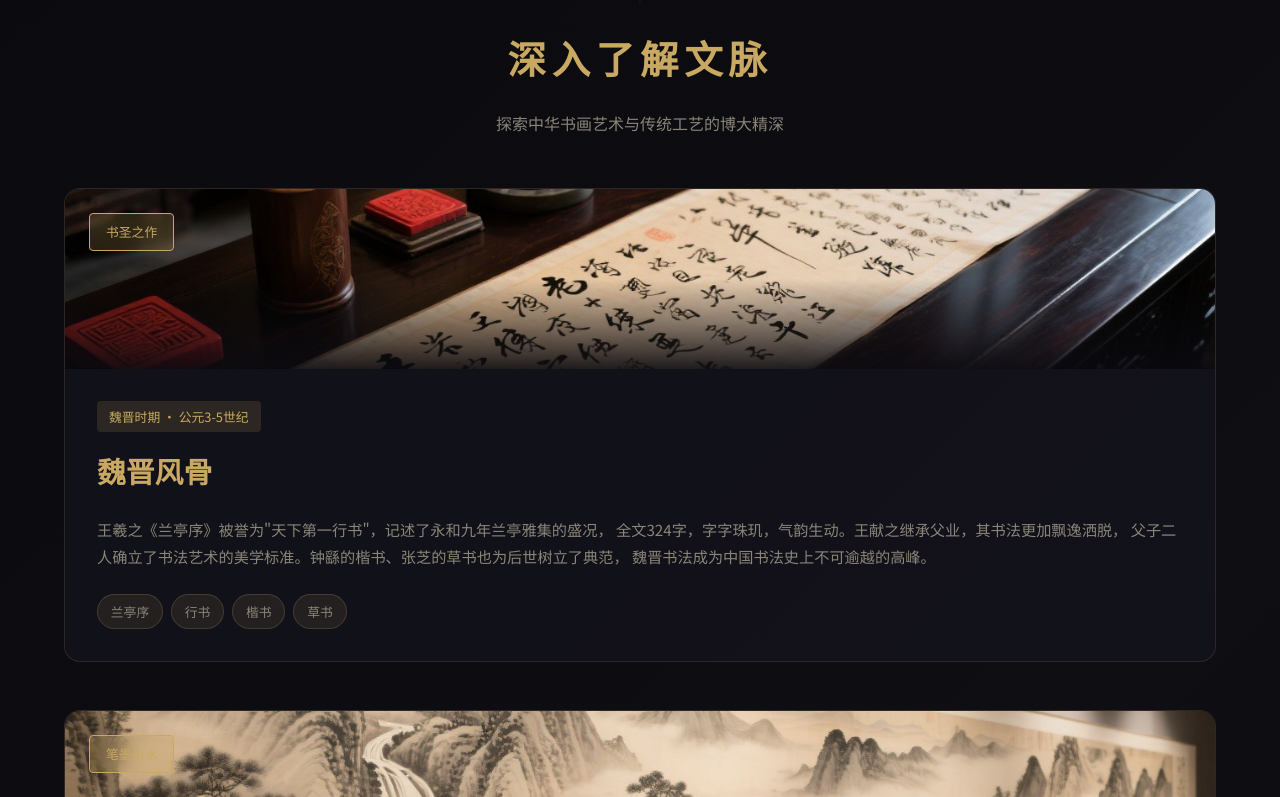
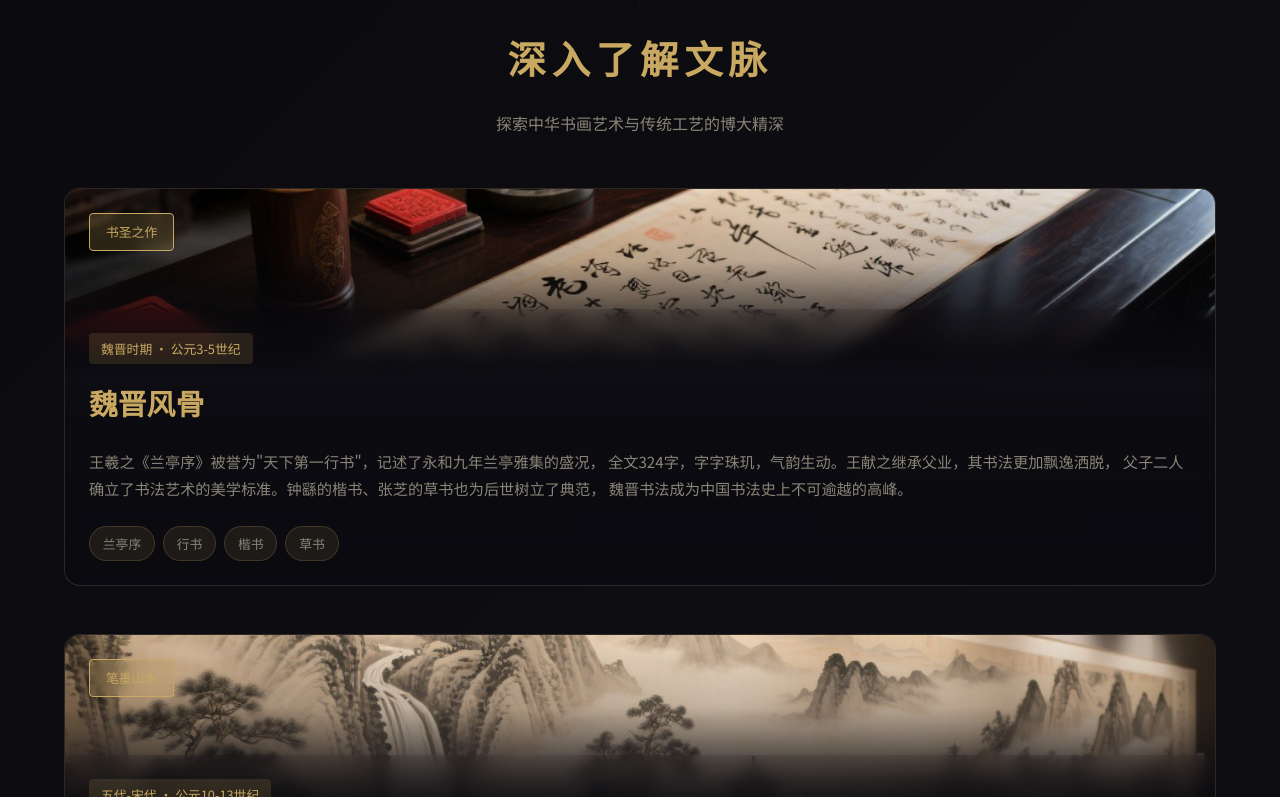
Before and after one commit to JustXylia/zhonghua-wenwu-museum, a plain HTML site: page history-cover.html in a window 1280 px wide. Shown: the part 2003-2800 px from the top of the page. Drawn offline with Linux system fonts and the light colour scheme; animation ran at ten frames a second; a web font is replaced by a local one.

Commit message:
优化深入了解卡片样式：图片充满板块，文字区域高斯模糊叠加

```diff
--- a/history-cover.html
+++ b/history-cover.html
@@ -413,6 +413,8 @@
             overflow: hidden;
             transition: all 0.4s ease;
             position: relative;
+            display: flex;
+            flex-direction: column;
         }
         .detail-card:hover {
             transform: translateY(-8px);
@@ -424,6 +426,7 @@
             height: 240px;
             overflow: hidden;
             position: relative;
+            flex-shrink: 0;
         }
         .detail-card-image img {
             width: 100%;
@@ -440,8 +443,8 @@
             content: '';
             position: absolute;
             bottom: 0; left: 0; right: 0;
-            height: 50%;
-            background: linear-gradient(to top, rgba(10,10,15,0.9), transparent);
+            height: 100%;
+            background: linear-gradient(to top, rgba(10,10,15,1) 0%, rgba(10,10,15,0.7) 30%, rgba(10,10,15,0.2) 60%, transparent 100%);
         }
         .detail-card-tag {
             position: absolute;
@@ -458,6 +461,12 @@
         }
         .detail-card-content {
             padding: 2rem;
+            position: relative;
+            z-index: 2;
+            margin-top: -80px;
+            background: linear-gradient(to top, rgba(10,10,15,0.95) 0%, rgba(10,10,15,0.85) 60%, transparent 100%);
+            backdrop-filter: blur(8px);
+            -webkit-backdrop-filter: blur(8px);
         }
         .detail-card-content h3 {
             font-family: var(--font-display);
@@ -672,6 +681,7 @@
                 grid-template-columns: 1fr;
             }
             .detail-card-image { height: 180px; }
+            .detail-card-content { margin-top: -60px; padding: 1.5rem; }
             .timeline { padding-left: 2rem; }
             .timeline-item::before { left: -2.4rem; }
 
```
Also changed, not shown: promotion-cover.html (+12 -2 lines), restoration-cover.html (+12 -2 lines), stone-cover.html (+12 -2 lines), vessels-cover.html (+12 -2 lines).
